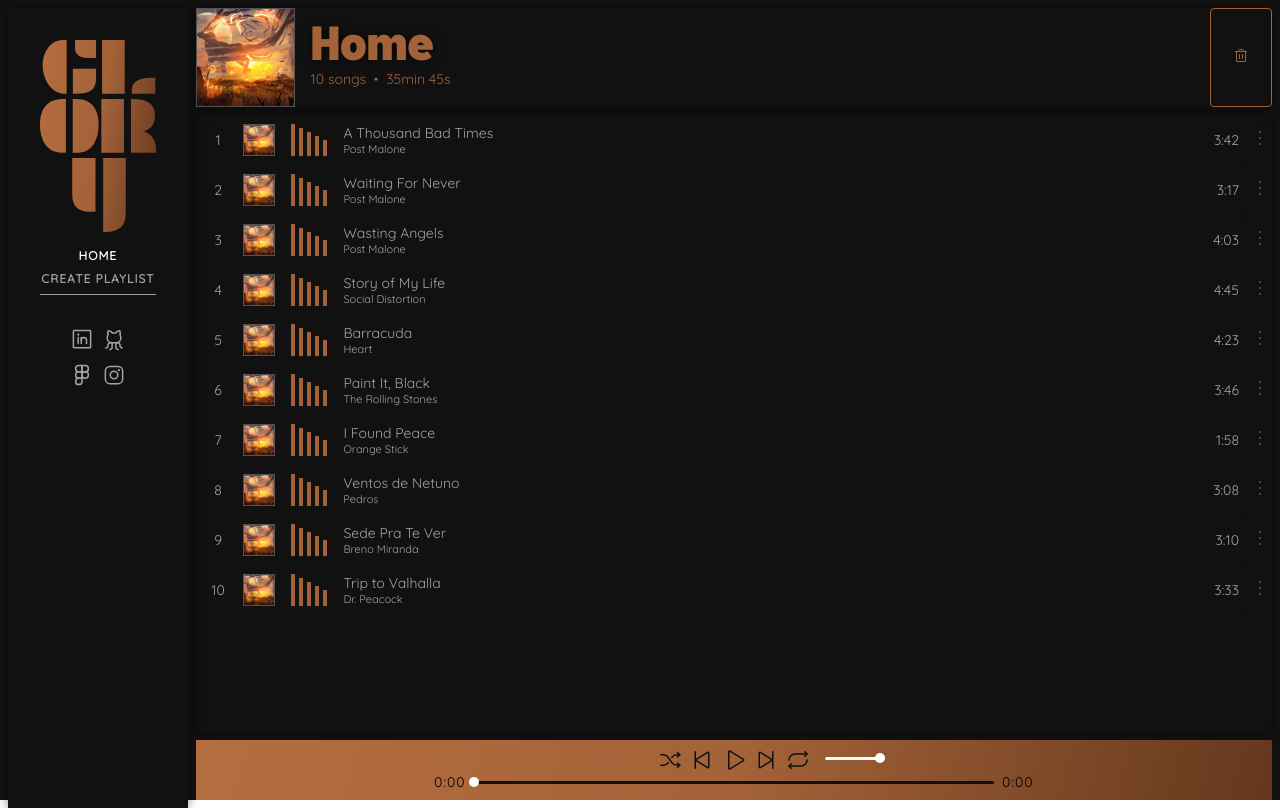
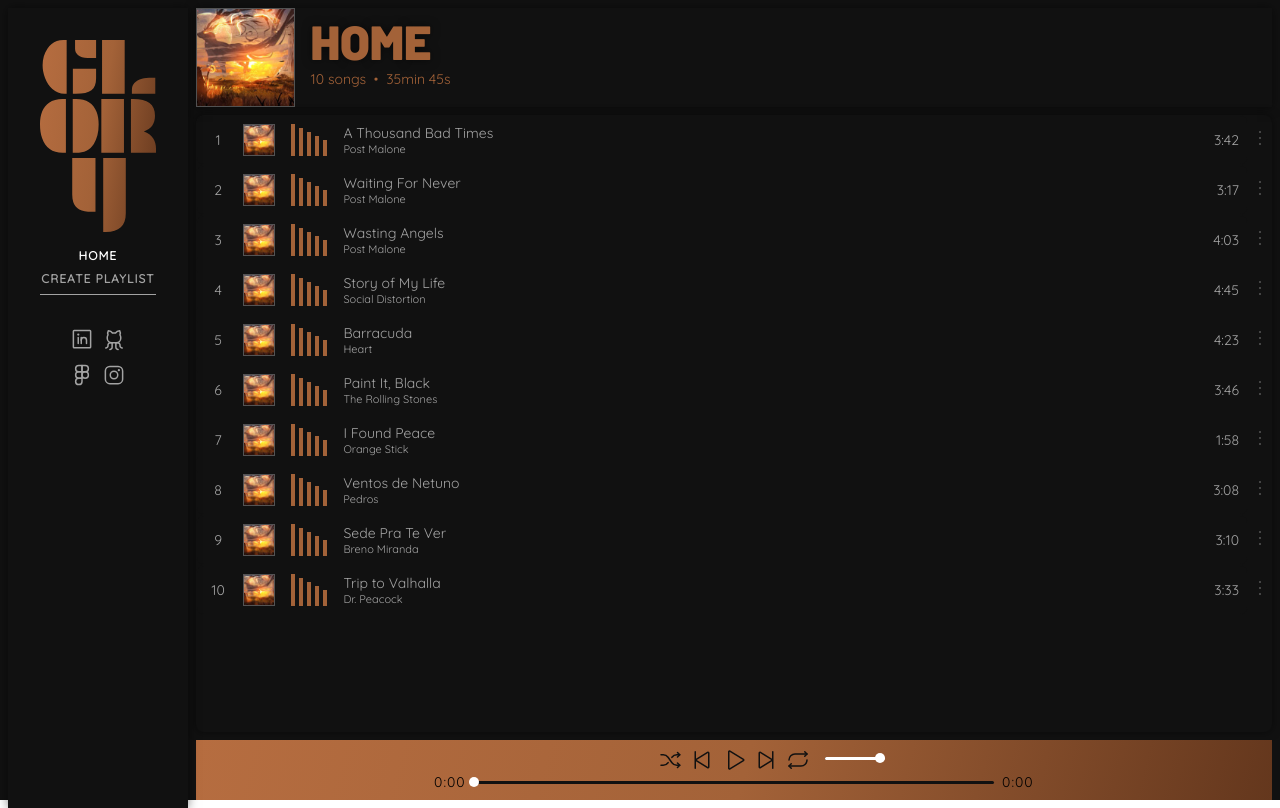
Before and after one commit to victormedeiros1/sound-glory, a React (Vite) app: page / in a window 1280 px wide. Built offline with nearby package versions, Linux system fonts and the light colour scheme.

Commit message:
feat: if in Home hidden DeleteButton

```diff
--- a/src/components/Playlist/Header/index.tsx
+++ b/src/components/Playlist/Header/index.tsx
@@ -19,9 +19,10 @@ interface Props {
   name: string;
   songs: Song[];
   playlistId: string;
+  selected: boolean;
 }
 
-const Header: React.FC<Props> = ({ playlistId, name, songs }) => {
+const Header: React.FC<Props> = ({ playlistId, name, songs, selected }) => {
   const dispatch = useDispatch();
 
   const handleDelete = () => {
@@ -50,9 +51,11 @@ const Header: React.FC<Props> = ({ playlistId, name, songs }) => {
           <DetailsItem>{secondsToMinutes(sumAllDurations(), true)}</DetailsItem>
         </Details>
       </Infos>
-      <Button onClick={handleDelete}>
-        <Trash size={16} />
-      </Button>
+      {selected && (
+        <Button onClick={handleDelete}>
+          <Trash size={16} />
+        </Button>
+      )}
     </HeaderStyles>
   );
 };
--- a/src/components/Playlist/index.tsx
+++ b/src/components/Playlist/index.tsx
@@ -13,16 +13,16 @@ const Playlist: React.FC = () => {
 
   const playlistDefault = {
     id: uuid(),
-    name: "Home",
+    name: "HOME",
     songs: allSongs,
-    selected: true,
+    selected: false,
   };
 
-  const { id, name, songs } =
+  const { id, name, songs, selected } =
     playlists.find((playlist) => playlist.selected) ?? playlistDefault;
   return (
     <PlaylistStyles>
-      <Header name={name} songs={songs} playlistId={id} />
+      <Header name={name} songs={songs} playlistId={id} selected={selected} />
       <Songs>
         {songs.length > 0 ? (
           songs.map((song, index) => (
```
